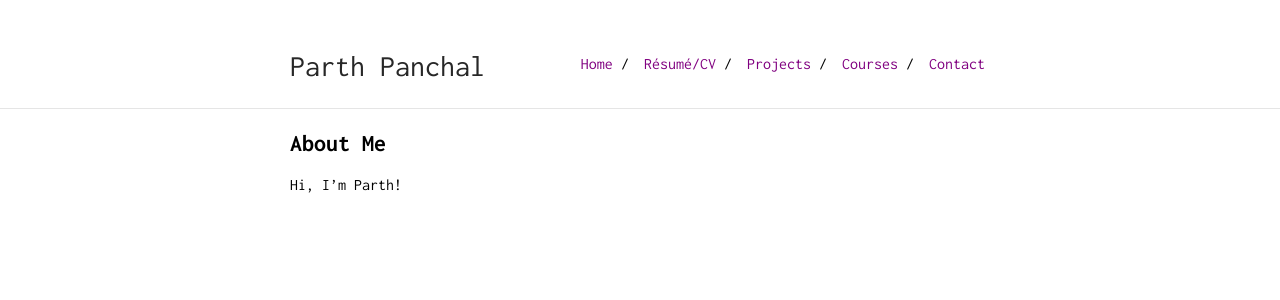
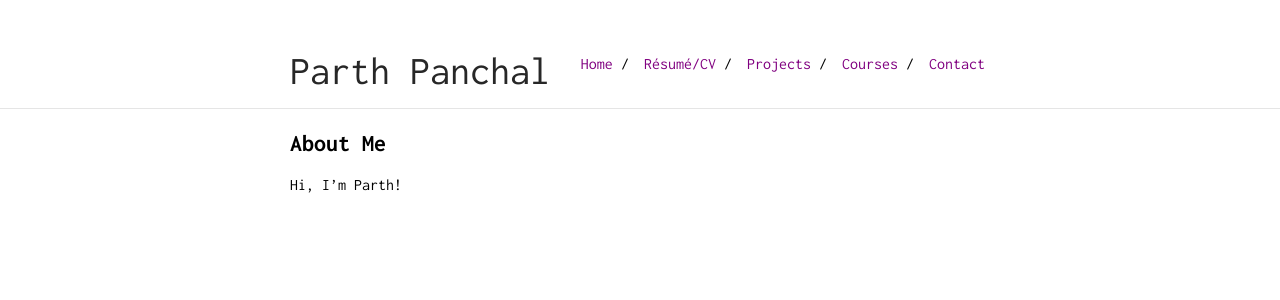
Before and after one commit to parth-panchal/parth-panchal.github.io, a Jekyll site: the page built from index.md, in a window 1280 px wide. Shown: the top 300 px of the page. Built offline with Jekyll 4.4.1, drawn with Linux system fonts in a browser that asks for light colours; our own code applies the rules of GitHub Pages for plain Markdown files.

Commit message:
Update _style.scss

```diff
--- a/_sass/_style.scss
+++ b/_sass/_style.scss
@@ -33,7 +33,7 @@ hr {
  */
 
 #author-name {
-    font-size: 30px;
+    font-size: 40px;
     color: #272727;
     display: inline-block;
 }
```
